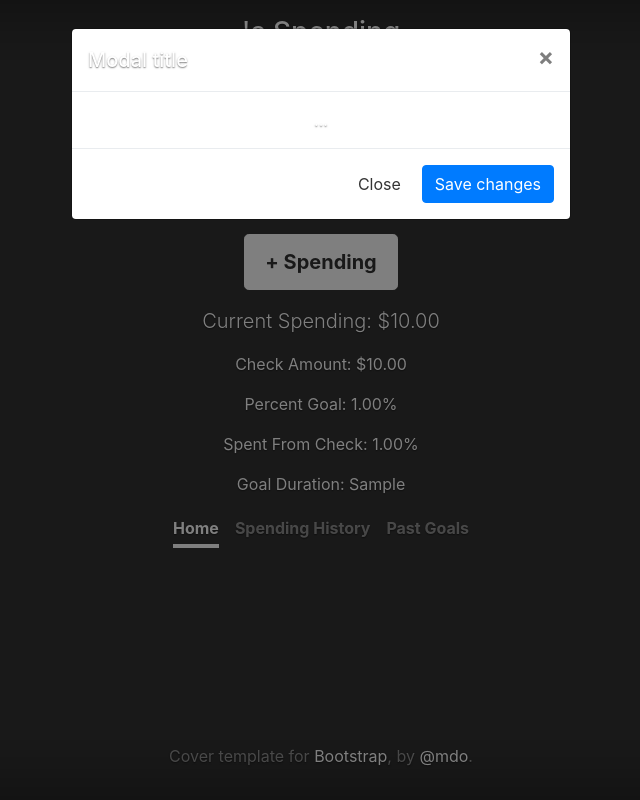
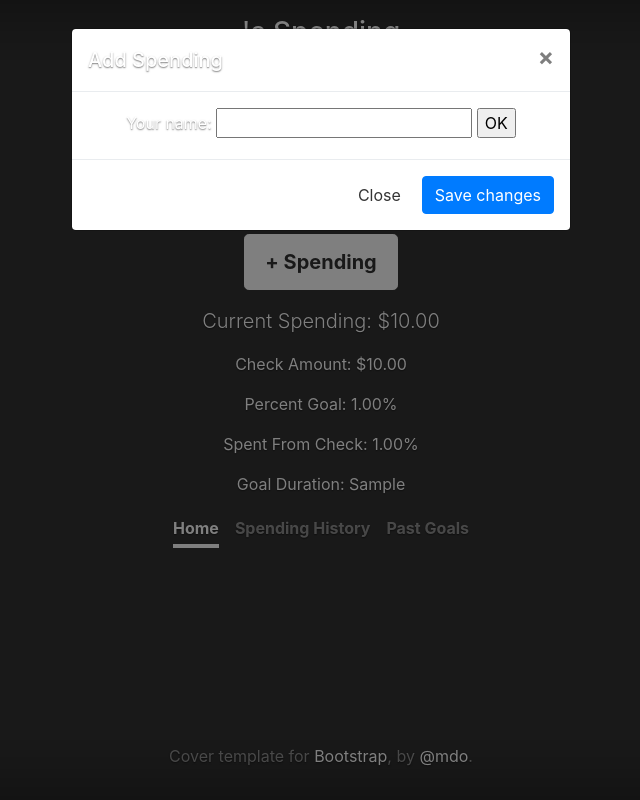
Before and after one commit to scaraclette/Spending-Goal, a Django app: page / in a window 1280 px wide, after a click on "+ Spending". Shown: the whole page, without its empty margins (319-959 px from the left). Run offline with Django 3.2, Linux system fonts and the light colour scheme; tables that the repository leaves empty hold one stand-in row (values such as "Sample post"); some libraries are stand-ins or nearby versions.

Commit message:
added modals

```diff
--- a/sg/templates/currentGoal.html
+++ b/sg/templates/currentGoal.html
@@ -32,13 +32,17 @@
             <div class="modal-dialog" role="document">
                 <div class="modal-content">
                     <div class="modal-header">
-                        <h5 class="modal-title" id="exampleModalLabel">Modal title</h5>
+                        <h5 class="modal-title" id="exampleModalLabel">Add Spending</h5>
                         <button type="button" class="close" data-dismiss="modal" aria-label="Close">
                             <span aria-hidden="true">&times;</span>
                         </button>
                     </div>
                     <div class="modal-body">
-                        ...
+                        <form action="#" method="post">
+                            <label for="your_name">Your name: </label>
+                            <input id="your_name" type="text" name="your_name" value="{{ user.username }}">
+                            <input type="submit" value="OK">
+                        </form>
                     </div>
                     <div class="modal-footer">
                         <button type="button" class="btn btn-secondary" data-dismiss="modal">Close</button>
```
